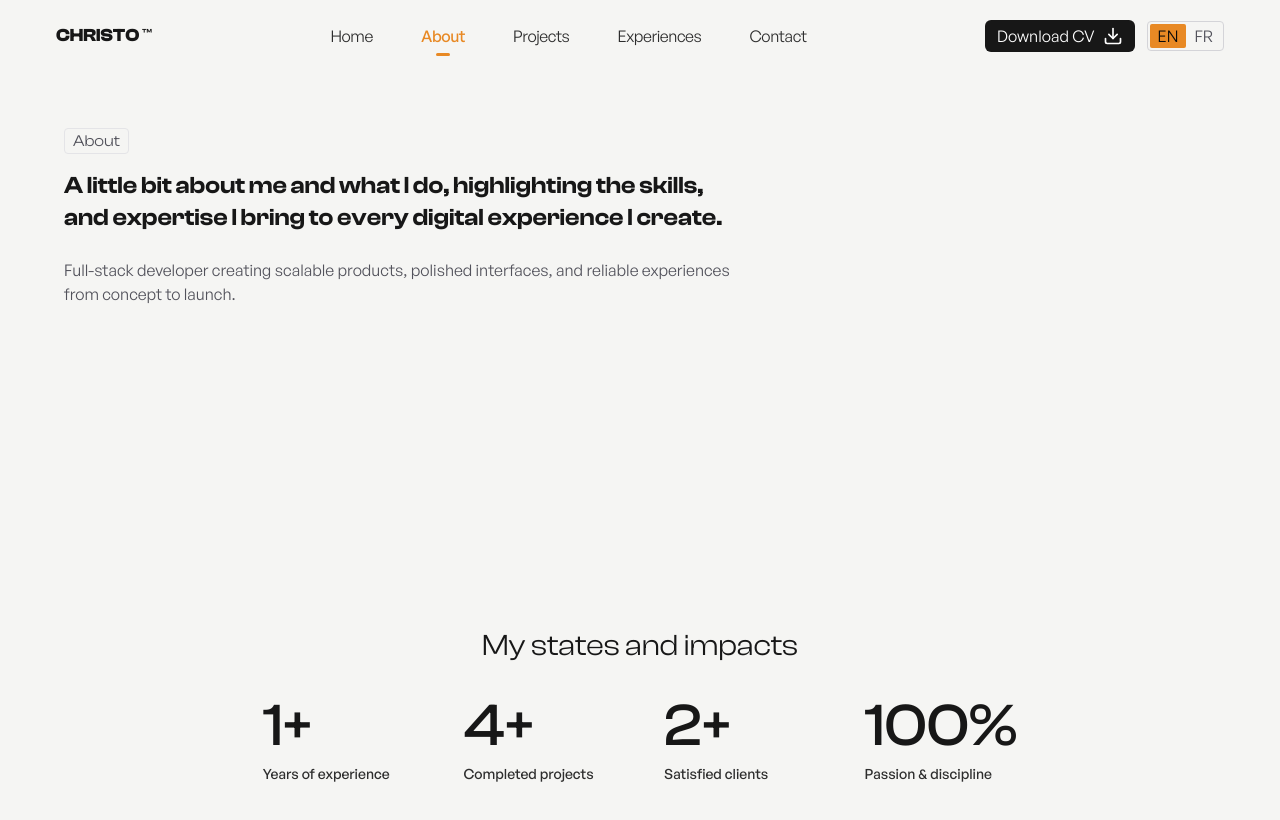
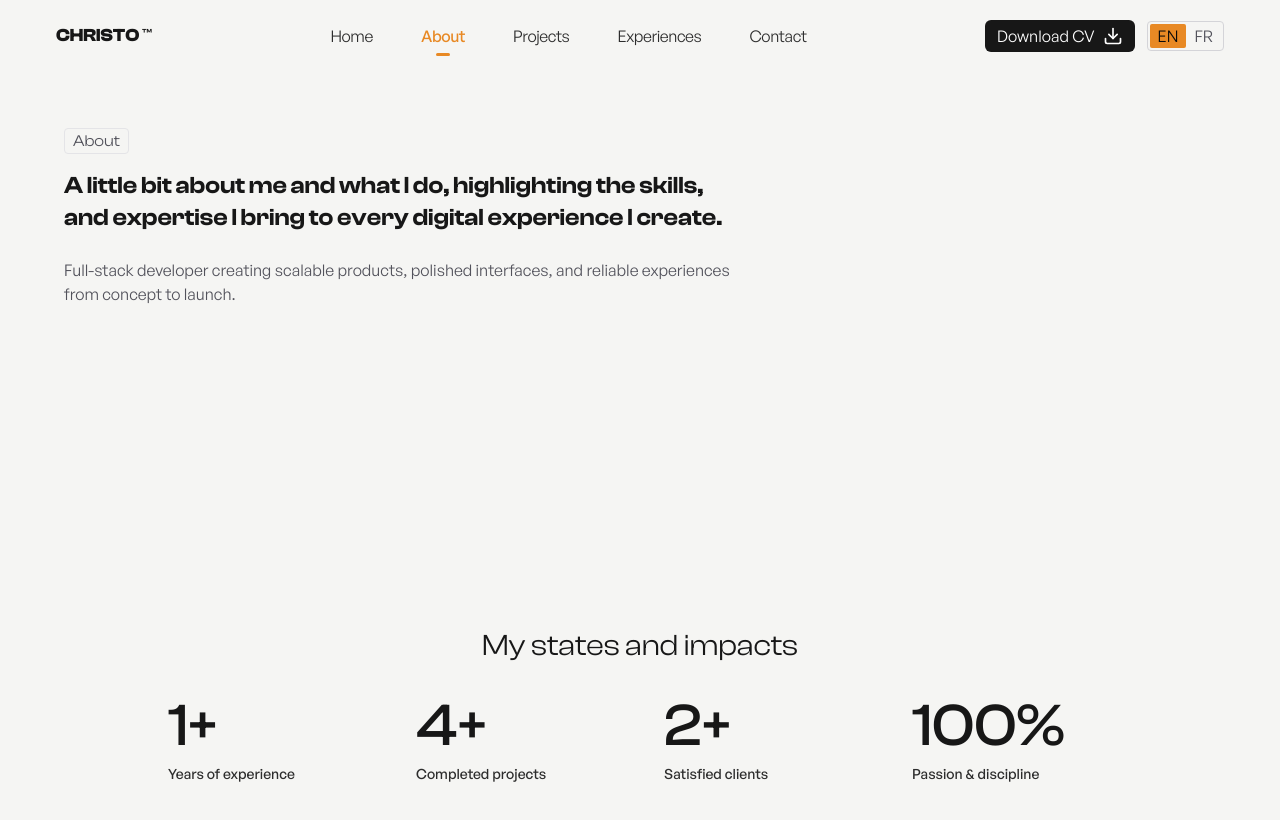
Before and after one commit to bossnare/portfolio, a Next.js app: page /about in a window 1280 px wide. Shown: the top 820 px of the page. Built offline with nearby package versions, Linux system fonts and the light colour scheme.

Commit message:
add min-w-* in counter layout at about page

```diff
--- a/app/about/page.tsx
+++ b/app/about/page.tsx
@@ -26,7 +26,7 @@ export default function AboutPage() {
           </h3>
           <div className="grid justify-between grid-cols-2 gap-12 md:grid-cols-4">
             {stats.map((stat) => (
-              <p key={stat.label} className="flex flex-col gap-2">
+              <p key={stat.label} className="flex flex-col gap-2 min-w-50">
                 <span className="text-6xl font-medium font-display">
                   <Counter value={stat.value} suffix={stat.suffix} />
                 </span>
```
